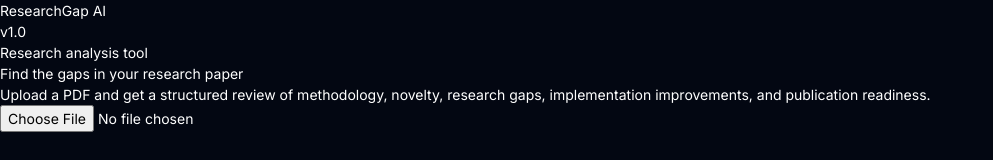
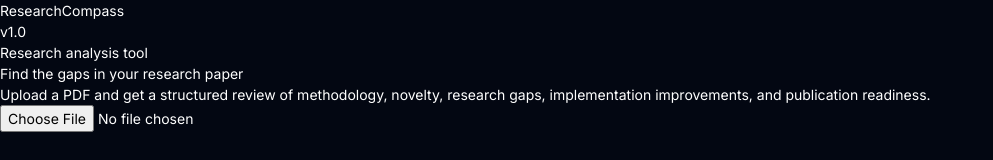
Before and after one commit to HariN999/ResearchCompass, a Next.js app in the folder frontend/: page / in a window 1280 px wide. Shown: the top 160 px of the page, without its empty margins (0-993 px from the left). Built offline with nearby package versions, Linux system fonts and the light colour scheme.

Commit message:
Modified

```diff
--- a/frontend/app/page.tsx
+++ b/frontend/app/page.tsx
@@ -46,7 +46,7 @@
       <nav className="border-b border-gray-200 bg-white transition-all duration-150 dark:border-gray-800 dark:bg-gray-950">
         <div className="mx-auto flex h-14 max-w-6xl items-center justify-between px-6">
           <div className="text-sm font-semibold tracking-tight text-gray-900 dark:text-white">
-            ResearchGap <span className="text-indigo-500 dark:text-indigo-400">AI</span>
+            ResearchCompass
           </div>
 
           <div className="flex items-center gap-2">
```
Also changed, not shown: 1 other file (tests, documents, lock files or other folders).
